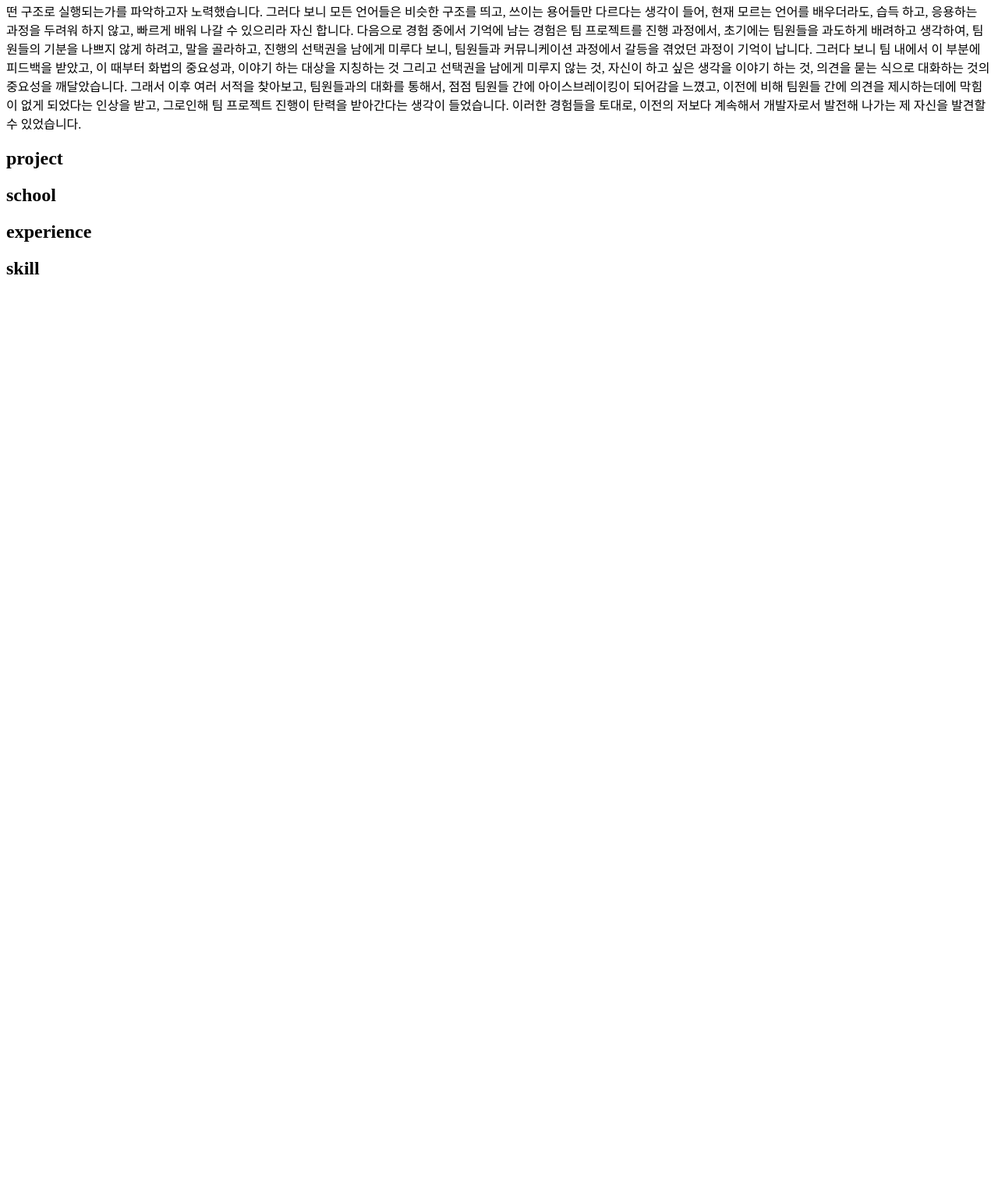
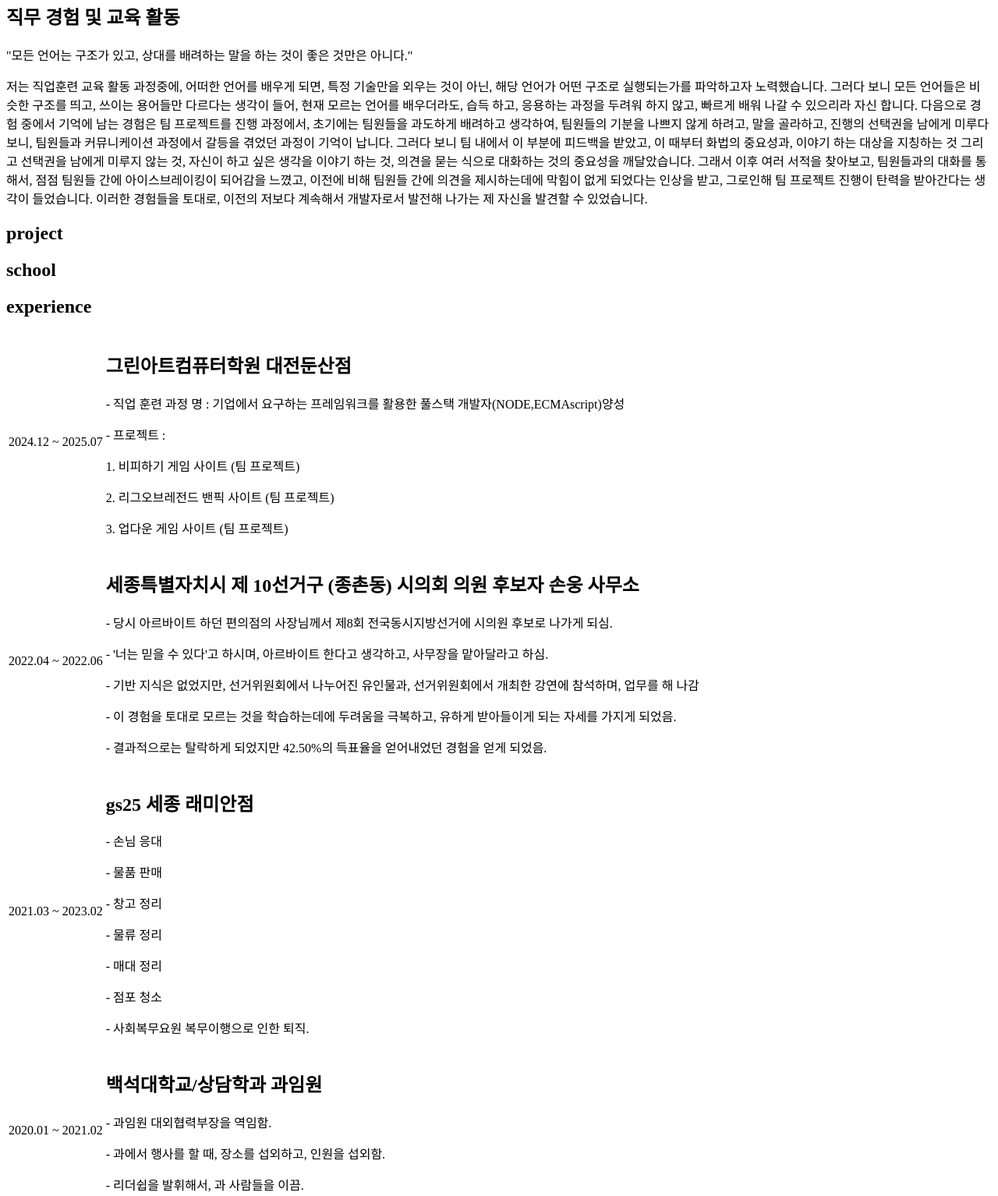
Before and after one commit to JeonSunil/JeonSunil, a website: page index.html in a window 1280 px wide. Shown: the part 687-2221 px from the top of the page at 78% size. Before the commit the page ends 1065 px from the top, so only its background shows below. Drawn offline with Linux system fonts and the light colour scheme.

Commit message:
자기소개서 부분 보기 좋게 조금 수정, 만들어 놓은 데이터에서 뽑아와 경험 부분 표로 뽑아옴.

```diff
--- a/index.html
+++ b/index.html
@@ -15,7 +15,8 @@
     </h2>
       <div class="background">
 <h2>성장과정</h2>
-"전공분야를 살리는 것이 정답은 아니다. 도전을 두려워하지 말자"
+<p>"전공분야를 살리는 것이 정답은 아니다. 도전을 두려워하지 말자"</p>
+<p>
 저는 삶을 살아가며, 어떠한 일을 할 때, 저에게 좋은 영향을 주는 일인지, 저 스스로를 발전 시킬 수 있는 일인지를 생각하며, 어쩔 수 없는 상황이 아니라면, 스스
 로를 발전시키며, 좋은 영향을 주는 일을 해야한다고 생각하며 살아가고 있습니다.
 그런데 대학에서 상담학과를 전공하며, 여러 사람들을 상담하는 과정 속에서, 우울감을 느끼는 사람들을 많이 만나게 되었는데, 점점 저의 삶의 태도 또한 염세적
@@ -27,10 +28,12 @@
 전공분야와 다른 일을 하는데에서 오는 후회는 하나도 없게 되었습니다.
 오히려 개발 분야에서 일을 해야겠다는 확신을 가지게 되었습니다.
 이 경험을 가지고, 항상 도전하는 자세로 살아가야겠다는 생각이 들었습니다.
+</p>
       </div>
       <div class="charactor">
 <h2>성격의 장단점</h2>
-"장점과 단점은 한끗차이 단점을 보완하는 과정이 곧 장점을 살리는 길"
+<p>"장점과 단점은 한끗차이 단점을 보완하는 과정이 곧 장점을 살리는 길"</p>
+<p>
 제가 생각하는 제 성격의 장점으로는 생각이 깊은 점을 들 수 있을 것 같습니다.
 사람과 대화를 할 때나, 어떠한 작업을 진행할 때에, 최악의 상황을 항상 가정하며, 여러 플랜들을 세워 놓는 경우가 많습니다.
 그래서, 사람과 대화를 할 때는 ‘지금 나와 대화를 하고 있는 사람이 내가 이런 말을 하면 혹시 기분나빠하지 않을까?’를 항상 가정하며 말을 하는
@@ -47,11 +50,12 @@
 ’ 라는
 그러나 작업에서 이 부분은 프로젝트 경험이 생기면서, 우선적으로 큰 틀로서 mvp를 만들고, 오류를 잡아가는 형식으로 방향성을 잡아가면서, 보완을 해나가며
 어느정도 극복 해 내었다고 생각 됩니다.
+</p>
       </div>
       <div class="active">
 <h2>직무 경험 및 교육 활동</h2>
-"모든 언어는 구조가 있고, 상대를 배려하는 말을 하는 것이 좋은 것만은 아니다.
-"
+<p>"모든 언어는 구조가 있고, 상대를 배려하는 말을 하는 것이 좋은 것만은 아니다."</p>
+<p>
 저는 직업훈련 교육 활동 과정중에, 어떠한 언어를 배우게 되면, 특정 기술만을 외우는 것이 아닌, 해당 언어가 어떤 구조로 실행되는가를
 파악하고자 노력했습니다.
 그러다 보니 모든 언어들은 비슷한 구조를 띄고, 쓰이는 용어들만 다르다는 생각이 들어, 현재 모르는 언어를 배우더라도, 습득 하고,
@@ -65,6 +69,7 @@
 이전에 비해 팀원들 간에 의견을 제시하는데에 막힘이 없게 되었다는 인상을 받고, 그로인해 팀 프로젝트 진행이 탄력을 받아간다는
 생각이 들었습니다.
 이러한 경험들을 토대로, 이전의 저보다 계속해서 개발자로서 발전해 나가는 제 자신을 발견할 수 있었습니다.
+</p>
       </div>
     </div>
     <div class="info"></div>
--- a/src/src.js
+++ b/src/src.js
@@ -53,80 +53,97 @@
   experience : [
     {
       name : `그린아트컴퓨터학원 대전둔산점`,
-      detail : `- 직업 훈련 과정 명 : 기업에서 요구하는 프레임워크를 활용한 풀스택 개발자(NODE,ECMAscript)양성
-      <br>- 프로젝트 :
-      <br>1. 비피하기 게임 사이트 (팀 프로젝트)
-      <br>2. 리그오브레전드 밴픽 사이트 (팀 프로젝트)
-      <br>3. 업다운 게임 사이트 (팀 프로젝트)`,
+      detail : [
+        {main : `- 직업 훈련 과정 명 : 기업에서 요구하는 프레임워크를 활용한 풀스택 개발자(NODE,ECMAscript)양성`},
+      {main : `- 프로젝트 :`},
+      {main : `1. 비피하기 게임 사이트 (팀 프로젝트)`},
+      {main : `2. 리그오브레전드 밴픽 사이트 (팀 프로젝트)`},
+      {main : `3. 업다운 게임 사이트 (팀 프로젝트)`},],
       date : `2024.12 ~ 2025.07`
     },
     {
       name : `세종특별자치시 제 10선거구 (종촌동) 시의회 의원 후보자 손웅 사무소`,
-      detail : `- 당시 아르바이트 하던 편의점의 사장님께서 제8회 전국동시지방선거에 시의원 후보로 나가게 되심.
-      <br>- '너는 믿을 수 있다'고 하시며, 아르바이트 한다고 생각하고, 사무장을 맡아달라고 하심.
-      <br>- 기반 지식은 없었지만, 선거위원회에서 나누어진 유인물과, 선거위원회에서 개최한 강연에 참석하며, 업무를 해 나감
-      <br>- 이 경험을 토대로 모르는 것을 학습하는데에 두려움을 극복하고, 유하게 받아들이게 되는 자세를 가지게 되었음.
-      <br>- 결과적으로는 탈락하게 되었지만 42.50%의 득표율을 얻어내었던 경험을 얻게 되었음.`
-    },
+      detail : [
+      { main: `- 당시 아르바이트 하던 편의점의 사장님께서 제8회 전국동시지방선거에 시의원 후보로 나가게 되심.`},
+      { main: `- '너는 믿을 수 있다'고 하시며, 아르바이트 한다고 생각하고, 사무장을 맡아달라고 하심.`},
+      { main: `- 기반 지식은 없었지만, 선거위원회에서 나누어진 유인물과, 선거위원회에서 개최한 강연에 참석하며, 업무를 해 나감`},
+      { main: `- 이 경험을 토대로 모르는 것을 학습하는데에 두려움을 극복하고, 유하게 받아들이게 되는 자세를 가지게 되었음.`},
+      { main: `- 결과적으로는 탈락하게 되었지만 42.50%의 득표율을 얻어내었던 경험을 얻게 되었음.`}],
+      date: `2022.04 ~ 2022.06`,
+      },
     {
       name : `gs25 세종 래미안점`,
-      detail : `- 손님 응대
-                <br>- 물품 판매
-                <br>- 창고 정리
-                <br>- 물류 정리
-                <br>- 매대 정리
-                <br>- 점포 청소
-                <br>- 사회복무요원 복무이행으로 인한 퇴직.`,
+      detail :  [
+        {main: `- 손님 응대`},
+        {main: `- 물품 판매`},
+        {main: `- 창고 정리`},
+        {main: `- 물류 정리`},
+        {main: `- 매대 정리`},
+        {main: `- 점포 청소`},
+        {main: `- 사회복무요원 복무이행으로 인한 퇴직.`}
+      ],
       date : `2021.03 ~ 2023.02`
     },
     {
       name : `백석대학교/상담학과 과임원`,
-      detail : `- 과임원 대외협력부장을 역임함.
-                <br>- 과에서 행사를 할 때, 장소를 섭외하고, 인원을 섭외함.
-                <br>- 리더쉽을 발휘해서, 과 사람들을 이끔.`,
+      detail : [
+        {main: `- 과임원 대외협력부장을 역임함.`},
+        {main: `- 과에서 행사를 할 때, 장소를 섭외하고, 인원을 섭외함.`},
+        {main: `- 리더쉽을 발휘해서, 과 사람들을 이끔.`},
+              ],
       date : `2020.01 ~ 2021.02`
     },
     {
       name : `백석대학교/ 두드림:대학생도박문제예방활동단`,
-      detail : `- 한국도박문제관리센터 와 협업 하여 대학생 도박예방 캠페인 진행
-                <br>- 2020년 대학생 도박문제 예방활동단 평가대회 최우수상 수상
-                <br>- 해당 기사 링크 https://www.newsway.co.kr/news/view?ud=2020111617274993757`,
+      detail : [
+        {main: `- 한국도박문제관리센터 와 협업 하여 대학생 도박예방 캠페인 진행`},
+        {main: `- 2020년 대학생 도박문제 예방활동단 평가대회 최우수상 수상`},
+        {main: `- 해당 기사 링크 https://www.newsway.co.kr/news/view?ud=2020111617274993757`},
+      ],
       date : `2019.03 ~ 2021.03`
     },
     {
       name : `레드존 PC & 코인노래연습장`,
-      detail : `- 손님 응대
-                <br>- 피시방 업무
-                <br>- 노래방 업무
-                <br>- 매점 청소
-                <br>- 물류 정리
-                <br>- 대학교에서 과 임원을 역임하게 되어 시간조정이 되지않아 퇴직.`,
+      detail : [
+        {main: `- 손님 응대`},
+        {main: `- 피시방 업무`},
+        {main: `- 노래방 업무`},
+        {main: `- 매점 청소`},
+        {main: `- 물류 정리`},
+        {main: `- 대학교에서 과 임원을 역임하게 되어 시간조정이 되지않아 퇴직.`}
+        ],
       date : `2019.04 ~ 2020.01`
     },
     {
       name : `맘스터치 세종새롬점`,
-      detail : `- 손님 응대
-                <br>- 치킨 조리
-                <br>- 햄버거 조리
-                <br>- 기름 정제
-                <br>- 매장 청소
-                <br>- 대학교에서 과 임원을 역임하게 되어 시간 조정이 되지않아 퇴직`,
+      detail : [
+        {main: `- 손님 응대`},
+        {main: `- 치킨 조리`},
+        {main: `- 햄버거 조리`},
+        {main: `- 기름 정제`},
+        {main: `- 매장 청소`},
+        {main: `- 대학교에서 과 임원을 역임하게 되어 시간 조정이 되지않아 퇴직`}
+      ],
       date : `2019.03 ~ 2020.01`
     },
     {
       name : `세종대성고등학교/축구 동아리`,
-      detail : `- 재학 중 3년간 세종시 스포츠 클럽 축구 대회 우승 2회, 준우승 2회, 풋살 대회 우승 1회, 준우승 1회
-                <br>- 2학년 시기에 풋살 시 대회 각각 우승 후, 풋살 전국 대회 출전
-                <br>- 2학년 시기에 학교 축구, 풋살 대표팀 주장 역임`,
+      detail : [
+        {main: `- 재학 중 3년간 세종시 스포츠 클럽 축구 대회 우승 2회, 준우승 2회, 풋살 대회 우승 1회, 준우승 1회`},
+        {main: `- 2학년 시기에 풋살 시 대회 각각 우승 후, 풋살 전국 대회 출전`},
+        {main: `- 2학년 시기에 학교 축구, 풋살 대표팀 주장 역임`}
+              ],
       date : `2015.03 ~ 2018.02`
     },
     {
       name : `세종어진중학교/밴드 동아리`,
-      detail : `- 3학년 시기 전학 온 후, 마음 맞는 친구들과 밴드 결성
-                - 음악 선생님을 고문으로 모셔 밴드 동아리 창설
-                - 밴드 동아리 보컬로 활동
-                - 학교 축제에서 '나는 나비', '꽃송이가' 2곡 공연
-                - 졸업식에서 '이젠 안녕' 1곡 공연`,
+      detail : [
+        {main: `- 3학년 시기 전학 온 후, 마음 맞는 친구들과 밴드 결성`},
+        {main: `- 음악 선생님을 고문으로 모셔 밴드 동아리 창설`},
+        {main: `- 밴드 동아리 보컬로 활동`},
+        {main: `- 학교 축제에서 '나는 나비', '꽃송이가' 2곡 공연`},
+        {main: `- 졸업식에서 '이젠 안녕' 1곡 공연`}
+              ],
       date : `2014.06 ~ 2015.02`
     },
   ],
@@ -165,11 +182,48 @@
 
 console.log(Object.keys(linusInfo));
 
-Object.keys(linusInfo).forEach((element, i) => {
+async function infoMake() {
+await Object.keys(linusInfo).forEach((element, i) => {
   const div = document.createElement('div');
-  div.classList.add(`info_${Object.keys(linusInfo)[i]}`)
-  element = document.createElement('h2');
-  element.textContent = Object.keys(linusInfo)[i];
-  div.appendChild(element)
+  div.classList.add(`info_${element}`)
+  const h2 = document.createElement('h2');
+  h2.textContent = Object.keys(linusInfo)[i];
+
+  div.appendChild(h2);
   info.appendChild(div);
 });
+
+linusInfo.experience.forEach((element, i) => {
+  const experience = document.querySelector('.info_experience');
+
+  const table = document.createElement('table');
+  const tbody = document.createElement('tbody');
+  const tr = document.createElement('tr');
+  const td = document.createElement('td');
+  const td2 = document.createElement('td');
+  const td2H2 = document.createElement('h2');
+
+  td.textContent = element.date;
+  td2H2.textContent = element.name;
+  td2.appendChild(td2H2);
+  // console.log(element.detail);
+  linusInfo.experience[i].detail.forEach((element) => {
+    // td2.textContent = element.main
+    // console.log(element.main);
+    const td2P = document.createElement('p');
+    td2P.textContent = element.main;
+
+    td2.appendChild(td2P);
+  });
+
+  tr.appendChild(td);
+  tr.appendChild(td2);
+  tbody.appendChild(tr);
+  table.appendChild(tbody);
+  experience.appendChild(table);
+})
+
+
+}
+
+infoMake();
```
